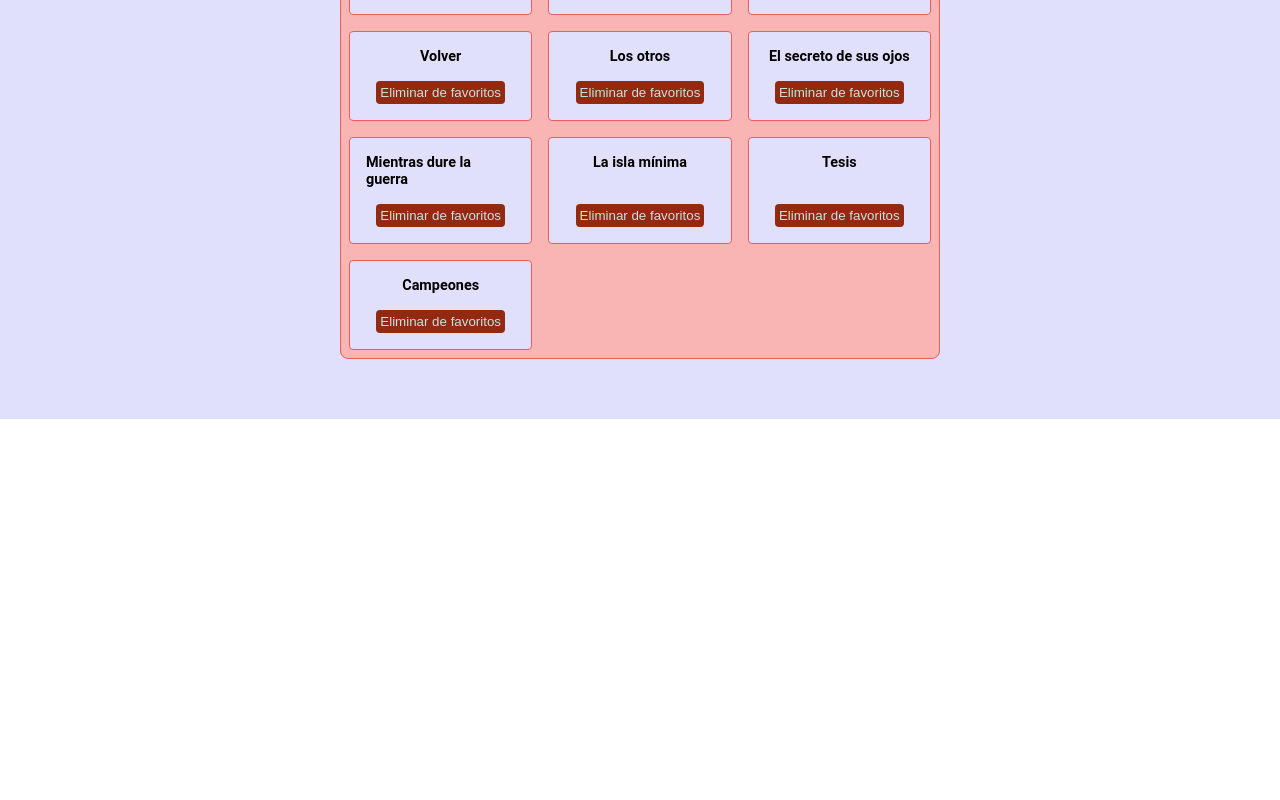
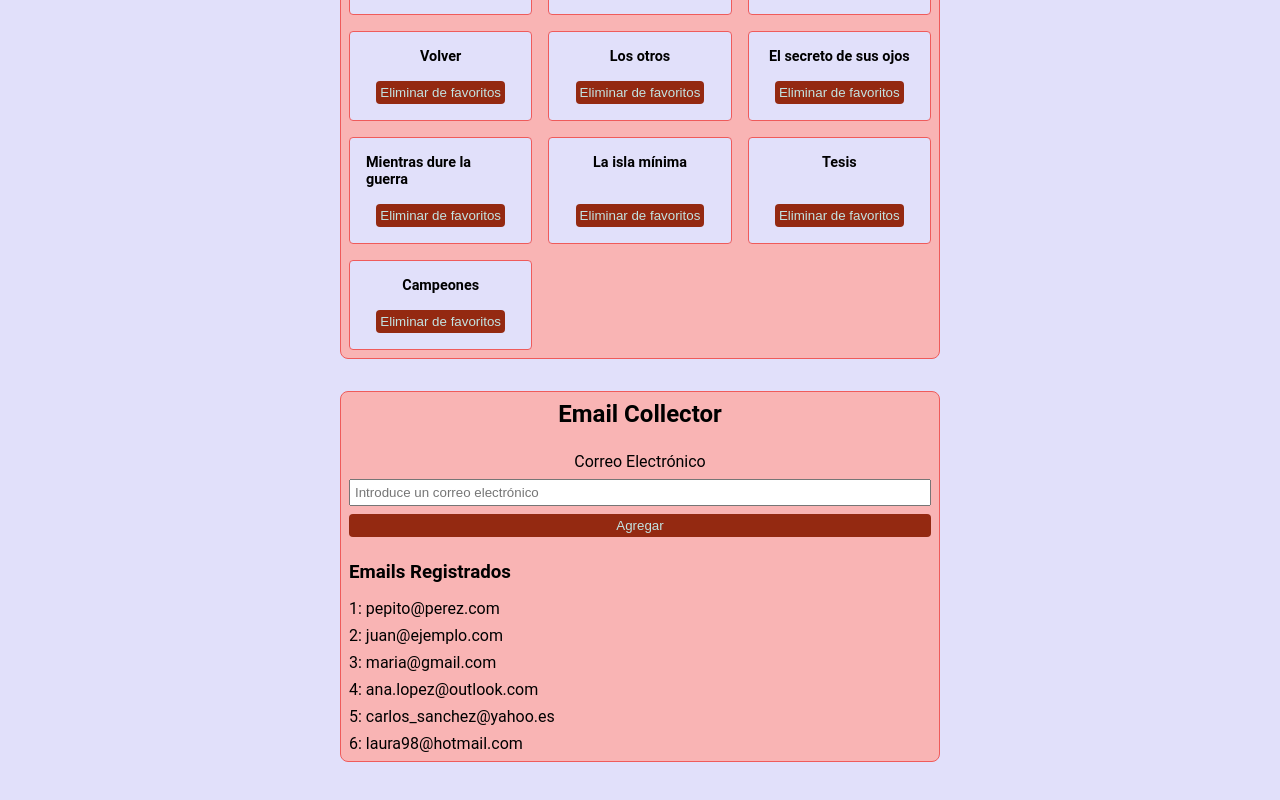
Before and after one commit to javier-ibanez-vizuete/react-condicionales-listas, a React (Vite) app: page / in a window 1280 px wide. Shown: the part 5568-6368 px from the top of the page. Before the commit the page ends 5987 px from the top, so only its background shows below. Built offline with nearby package versions, Linux system fonts and the light colour scheme.

Commit message:
feat(app): add a form tu add email to a list

```diff
--- a/src/App.jsx
+++ b/src/App.jsx
@@ -1,6 +1,7 @@
 import { AddFruitForm } from "./components/AddFruitForm/AddFruitForm";
 import { DynamicShoppingList } from "./components/DynamicShoppingList/DynamicShoppingList";
 import { EditableList } from "./components/EditableList/EditableList";
+import { EmailCollector } from "./components/EmailCollector/EmailCollector";
 import { MovieFavorites } from "./components/MovieFavorites/MovieFavorites";
 import { NameList } from "./components/NameList/NameList";
 import { OrderManager } from "./components/OrderManager/OrderManager";
@@ -27,6 +28,7 @@ export const App = () => {
 			<UserFilterList />
 			<ScoreBoard />
 			<MovieFavorites />
+			<EmailCollector />
 		</div>
 	);
 };
--- /dev/null
+++ b/src/components/EmailCollector/EmailCollector.css
@@ -0,0 +1,21 @@
+.emails-form-container {
+	display: flex;
+	flex-direction: column;
+	gap: 0.5rem;
+}
+
+.emails-form-container label {
+	align-self: center;
+}
+
+.email-list {
+	display: flex;
+	flex-direction: column;
+	gap: 1rem;
+}
+
+.email-list ul {
+	display: flex;
+	flex-direction: column;
+	gap: 0.5rem;
+}
--- /dev/null
+++ b/src/components/EmailCollector/EmailCollector.jsx
@@ -0,0 +1,73 @@
+import { useState } from "react";
+import "./EmailCollector.css";
+
+const EMAIL_DATA_BASE = [
+	{ email: "pepito@perez.com", id: 0 },
+	{ email: "juan@ejemplo.com", id: 1 },
+	{ email: "maria@gmail.com", id: 2 },
+	{ email: "ana.lopez@outlook.com", id: 3 },
+	{ email: "carlos_sanchez@yahoo.es", id: 4 },
+	{ email: "laura98@hotmail.com", id: 5 },
+];
+
+const INITIAL_STATE_NEW_EMAIL = {
+	email: "",
+	id: "",
+};
+
+export const EmailCollector = () => {
+	const [emails, setEmails] = useState(EMAIL_DATA_BASE);
+	const [newEmail, setNewEmail] = useState(INITIAL_STATE_NEW_EMAIL);
+	const [error, setError] = useState("");
+
+	const onInputChange = (event) => {
+		const { name, value } = event.target;
+		setError("");
+		setNewEmail((prev) => ({ ...prev, [name]: value }));
+	};
+
+	const handleFormSubmit = (event) => {
+		event.preventDefault();
+		const { email } = newEmail;
+		if (!email) return setError("Debes introducir un Correo Electronico");
+		if (!email.includes("@")) return setError("El Correo electronico no es valido (Missing: @)");
+		if (email.length < 2) return setError("Correo electronico no valido");
+
+		const newId = `${email.slice(0, 2)}-${Date.now().toString().slice(-4)}`;
+		const newUser = { email, id: newId };
+
+		setEmails((prev) => [...prev, newUser]);
+		setNewEmail(INITIAL_STATE_NEW_EMAIL);
+	};
+
+	return (
+		<div className="exercise-container">
+			<h2 className="title">Email Collector</h2>
+			<form action="#" method="get" className="emails-form-container" onSubmit={handleFormSubmit}>
+				<label htmlFor="email">Correo Electrónico</label>
+				<input
+					type="email"
+					name="email"
+					id="email"
+					placeholder="Introduce un correo electrónico"
+					value={newEmail.email}
+					onChange={onInputChange}
+				/>
+				<button type="submit" className="btn">
+					Agregar
+				</button>
+				{error && <h4 className="error">{error}</h4>}
+			</form>
+			<div className="email-list">
+				<h3>Emails Registrados</h3>
+				<ul>
+					{emails.map((email, index) => (
+						<li key={email.id}>
+							{index + 1}: {email.email}
+						</li>
+					))}
+				</ul>
+			</div>
+		</div>
+	);
+};
```
